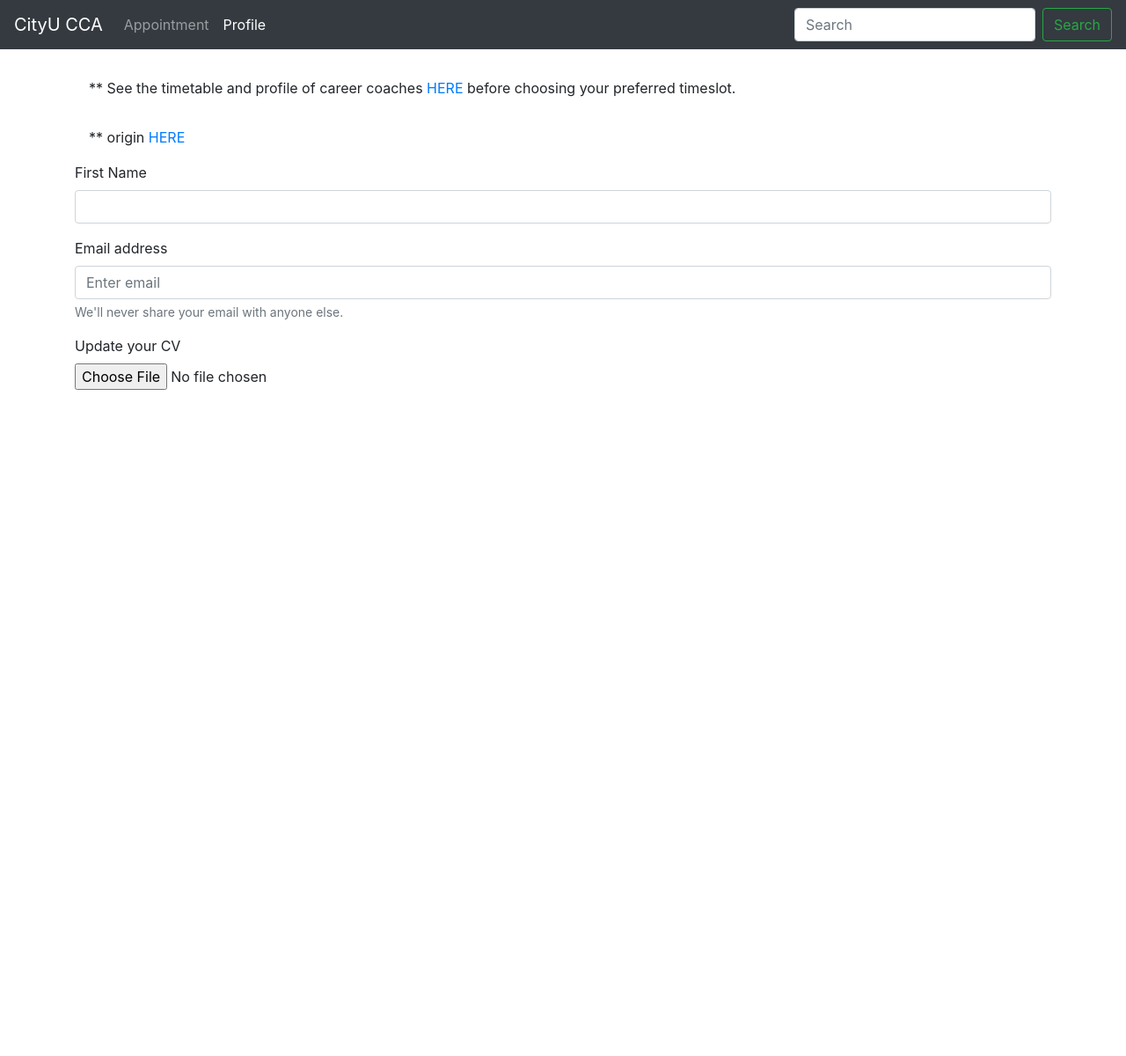
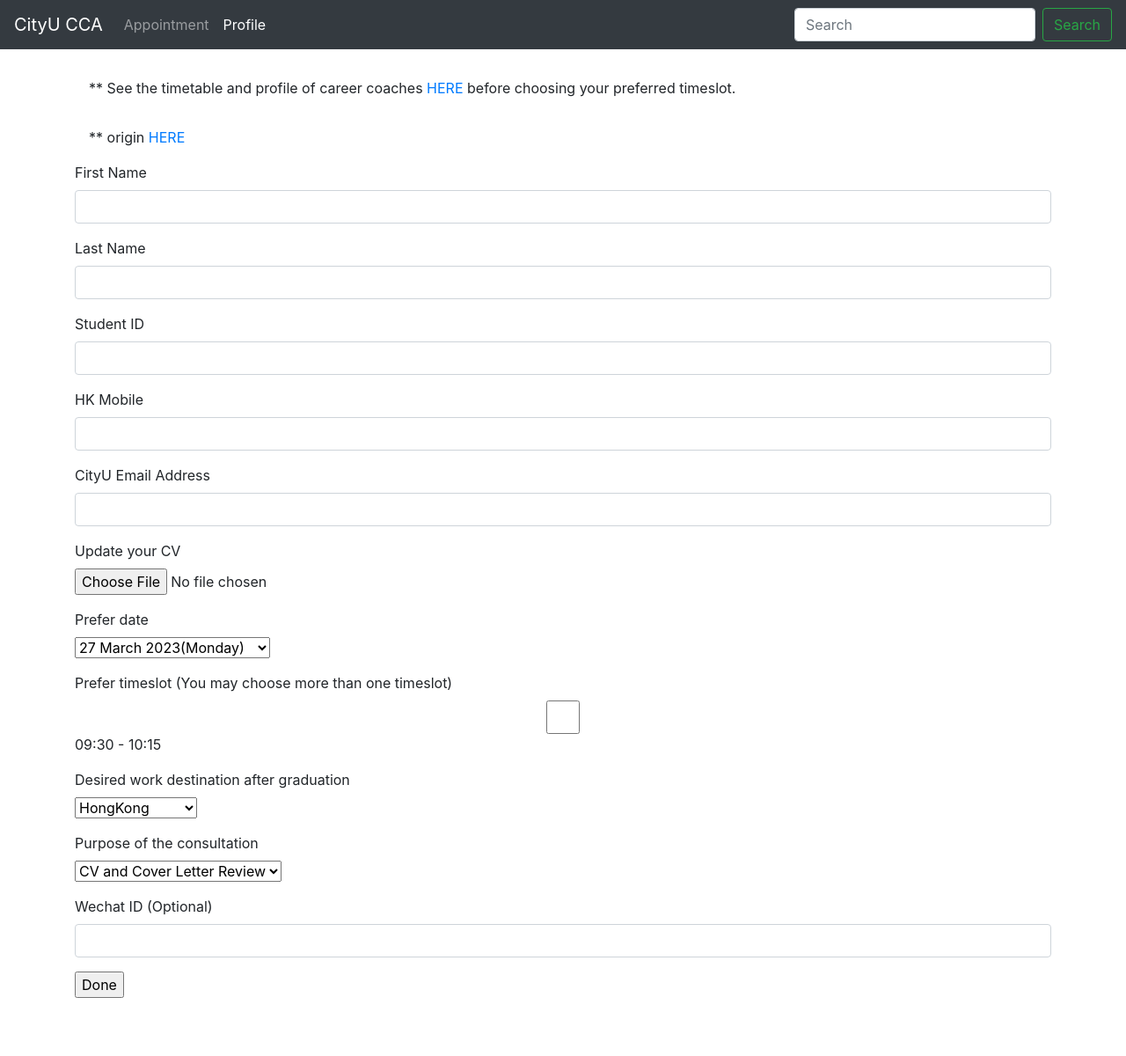
Before and after one commit to 1063451124/CCAPlatform, a PHP site: page /profile.php in a window 1280 px wide. Shown: the whole page at 88% size. Run offline with PHP 8.4, Linux system fonts and the light colour scheme.

Commit message:
profile
profile updated

```diff
--- a/profile.php
+++ b/profile.php
@@ -51,50 +51,86 @@
     <div class="reminder"> ** origin <a class="introduction" target="_blank"
         href="https://cityuhk.questionpro.com/a/TakeSurvey?tt=XUT1Bc3X%2BesECHrPeIW9eQ%3D%3D">HERE</a></div>
 
+    <!--
+    By:duyulin
+    profile要求填写的信息
+    -->
+
     <form action="http://www.abc.com/" method="get">
       <div class="form-group">
         <label for="formGroupExampleInput" class="control-label" >First Name </label>
         <input type="text" class="form-control" id="#" placeholder="" required>
       </div>
+
       <div class="form-group">
-        <label for="exampleInputEmail1">Email address</label>
-        <input type="email" class="form-control" id="##" aria-describedby="emailHelp"
-          placeholder="Enter email">
-        <small id="emailHelp" class="form-text text-muted">We'll never share your email with anyone else.</small>
+        <label>Last Name</label>
+        <input type="text" class="form-control" id="LastName" required>
       </div>
+      <div class="form-group">
+        <label>Student ID</label>
+        <input type="text" class="form-control" id="StudentID" required>
+      </div>
+      <div class="form-group">
+        <label>HK Mobile</label>
+        <input type="text" class="form-control" id="HKMobile" required>
+      </div>
+      <div class="form-group">
+        <label>CityU Email Address</label>
+        <input type="email" class="form-control" id="CityU Email Address" required>
+      </div>
+
       <div class="form-group">
         <label for="exampleFormControlFile1">Update your CV</label>
         <input type="file" class="form-control-file" id="exampleFormControlFile1">
       </div>
-      <!--
-      <fieldset>
-        <legend>Login information</legend>
-        User Name: <input name="N" type="text"> <br><br>
 
-        Password: <input name="P" type="password"> <br><br>
-      </fieldset>
 
-      <input type="radio" name="G" value="M" checked> Male
-      <input type="radio" name="G" value="F"> Female <br><br>
+      <div class="form-group">
+        <label>Prefer date</label><br>
+        <select name="date" required>
+         <option value="27 March 2023(Monday)">27 March 2023(Monday)</option>
+         <option value="30 March 2023(Thursday)">30 March 2023(Thursday)</option>
+        </select>
+      </div>
 
-      <input type="checkbox" name="M" value="Y" checked> Lifetime membership <br><br>
+    <!--
+    By:duyulin
+    checkbox 多选但至少选一个功能未实现
+    -->
+      <div class="form-group">
+        <label>Prefer timeslot (You may choose more than one timeslot)</label>
+        <input type="checkbox" class="form-control" name="timeslot" value="1">09:30 - 10:15
+      </div>
 
-      Job: <br>
-      <select name="J">
-        <option value="1">Student</option>
-        <option value="2">Engineer</option>
-        <option value="3" selected>Self Employed</option>
-      </select>
+      <div class="form-group">
+        <label>Desired work destination after graduation</label><br>
+        <select name="destination" required>
+         <option value="HongKong">HongKong</option>
+         <option value="Mainland China">Mainland China</option>
+         <option value="Macao">Macao</option>
+         <option value="Taiwan">Taiwan</option>
+         <option value="Notsure">Not sure</option>
+        </select>
+      </div>
+      <div class="form-group">
+        <label>Purpose of the consultation</label><br>
+        <select name="purpose" required>
+         <option value="1">CV and Cover Letter Review</option>
+         <option value="2">Career Planning</option>
+         <option value="3">Interview Skills</option>
+         <option value="4">Job application advertising</option>
+         <option value="5">Career Direction</option>
+         <option value="6">Job Search Techniques</option>
+         <option value="7">Professional Development</option>
+        </select>
+      </div>
+      <div class="form-group">
+        <label>Wechat ID (Optional)</label>
+        <input type="text" class="form-control" id="WechatID" >
+      </div>
+      <input type="submit" value="Done">
 
-      <br><br>Special Request: <br>
-      <textarea id="R" name="Request" rows="5" cols="80"></textarea>
 
-      <br><input type="submit" value="Go">
-
-      <input type="reset">
-      <input type="button" value="Click Me!" onclick="alert('Good Evening!');">
-      <button><img src="https://www.cs.cityu.edu.hk/~kclee/pic.jpg" width=30></button>
-      -->
     </form>
 
   </main>
```
